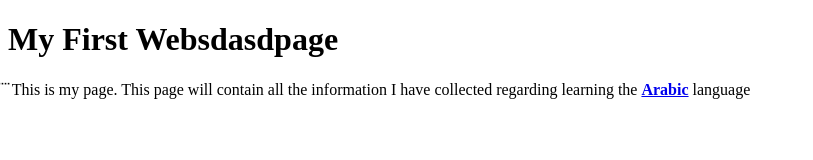
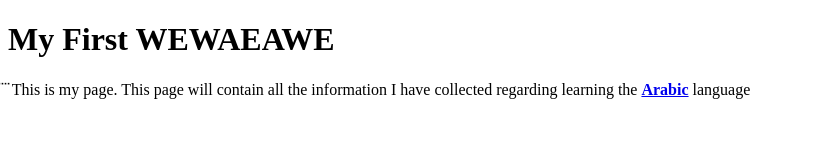
Before and after one commit to 8laam/8laam.github.io, a plain HTML site: page index.html in a window 1280 px wide. Shown: the whole page, without its empty margins (0-813 px from the left). Drawn offline with Linux system fonts and the light colour scheme.

Commit message:
Update index.html

```diff
--- a/index.html
+++ b/index.html
@@ -5,7 +5,7 @@
     <title>Test Page</title>
   </head>
   <body>
-    <h1>My First Websdasdpage</h1>
+    <h1>My First WEWAEAWE</h1>
     <p>  &DotDot;  &Tab; This is my page. This page will contain all the information I have collected regarding learning the <a href="https://learning.aljazeera.net/en/lessons/level/beginner" target="_blank"><strong>Arabic</strong></a> language</p>
   </body>
 </html>
```
